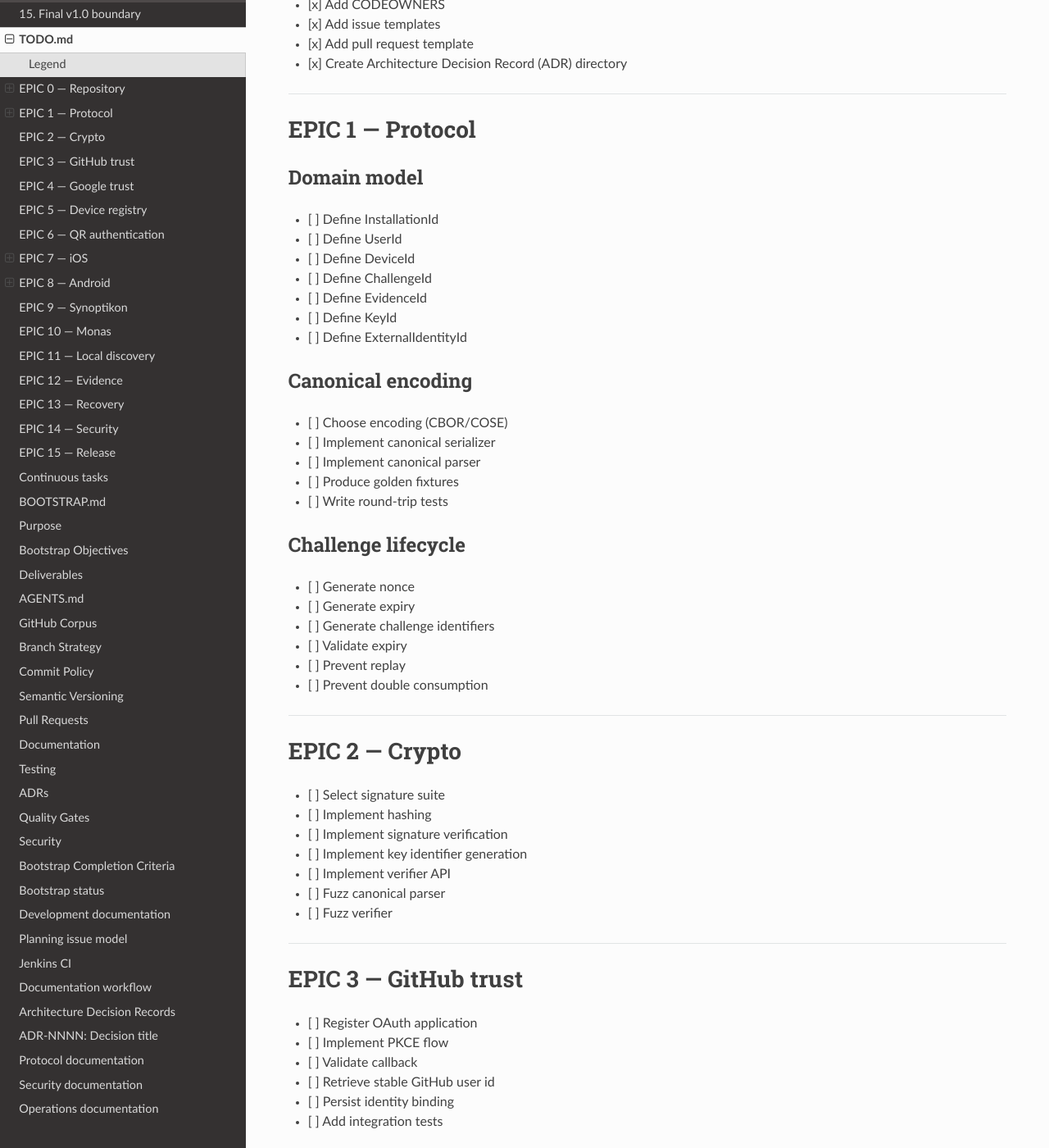
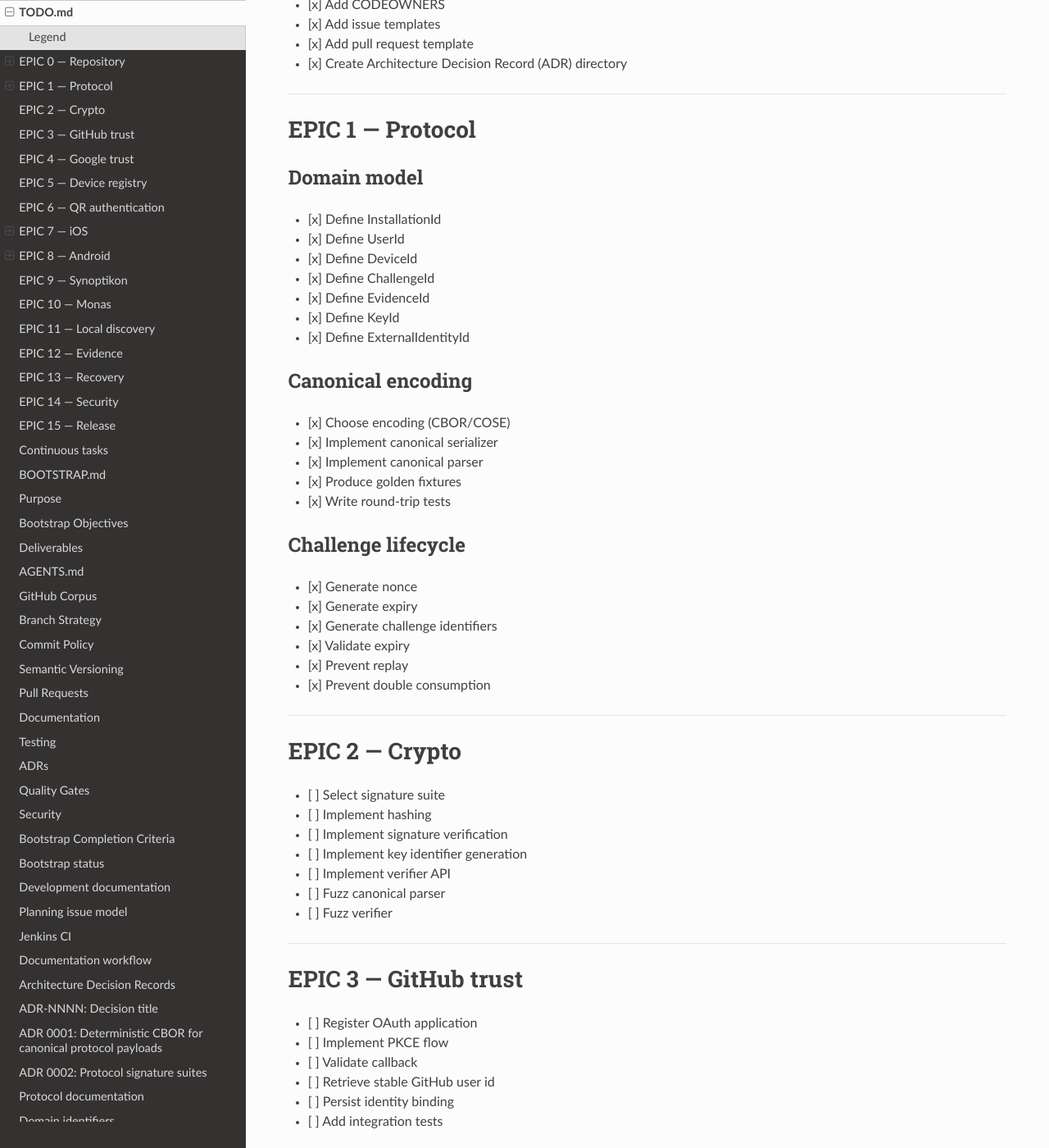
Before and after one commit to sagrudd/pistis, a Sphinx documentation site: the page built from docs/TODO.md, in a window 1280 px wide and 1400 px high, scrolled down 820 px. Shown: the whole window at 82% size. Built offline with Sphinx 7.4.7 and the Read the Docs theme 3.1.0, drawn with Linux system fonts in a browser that asks for light colours; the version number could not be read and is left out.

Commit message:
Record EPIC-1 protocol delivery

```diff
--- a/docs/TODO.md
+++ b/docs/TODO.md
@@ -38,30 +38,30 @@
 
 ## Domain model
 
-- [ ] Define InstallationId
-- [ ] Define UserId
-- [ ] Define DeviceId
-- [ ] Define ChallengeId
-- [ ] Define EvidenceId
-- [ ] Define KeyId
-- [ ] Define ExternalIdentityId
+- [x] Define InstallationId
+- [x] Define UserId
+- [x] Define DeviceId
+- [x] Define ChallengeId
+- [x] Define EvidenceId
+- [x] Define KeyId
+- [x] Define ExternalIdentityId
 
 ## Canonical encoding
 
-- [ ] Choose encoding (CBOR/COSE)
-- [ ] Implement canonical serializer
-- [ ] Implement canonical parser
-- [ ] Produce golden fixtures
-- [ ] Write round-trip tests
+- [x] Choose encoding (CBOR/COSE)
+- [x] Implement canonical serializer
+- [x] Implement canonical parser
+- [x] Produce golden fixtures
+- [x] Write round-trip tests
 
 ## Challenge lifecycle
 
-- [ ] Generate nonce
-- [ ] Generate expiry
-- [ ] Generate challenge identifiers
-- [ ] Validate expiry
-- [ ] Prevent replay
-- [ ] Prevent double consumption
+- [x] Generate nonce
+- [x] Generate expiry
+- [x] Generate challenge identifiers
+- [x] Validate expiry
+- [x] Prevent replay
+- [x] Prevent double consumption
 
 ---
 
--- a/docs/index.rst
+++ b/docs/index.rst
@@ -37,6 +37,12 @@ Architecture and operations
 
    adr/README
    adr/0000-template
+   adr/0001-canonical-encoding
+   adr/0002-signature-suites
    protocol/README
+   protocol/domain-model
+   protocol
+   encoding
+   assurance
    security/README
    operations/README
```
Also changed, not shown: CHANGELOG.md (+5 -0 lines), README.md (+5 -6 lines), docs/protocol/README.md (+6 -0 lines).
